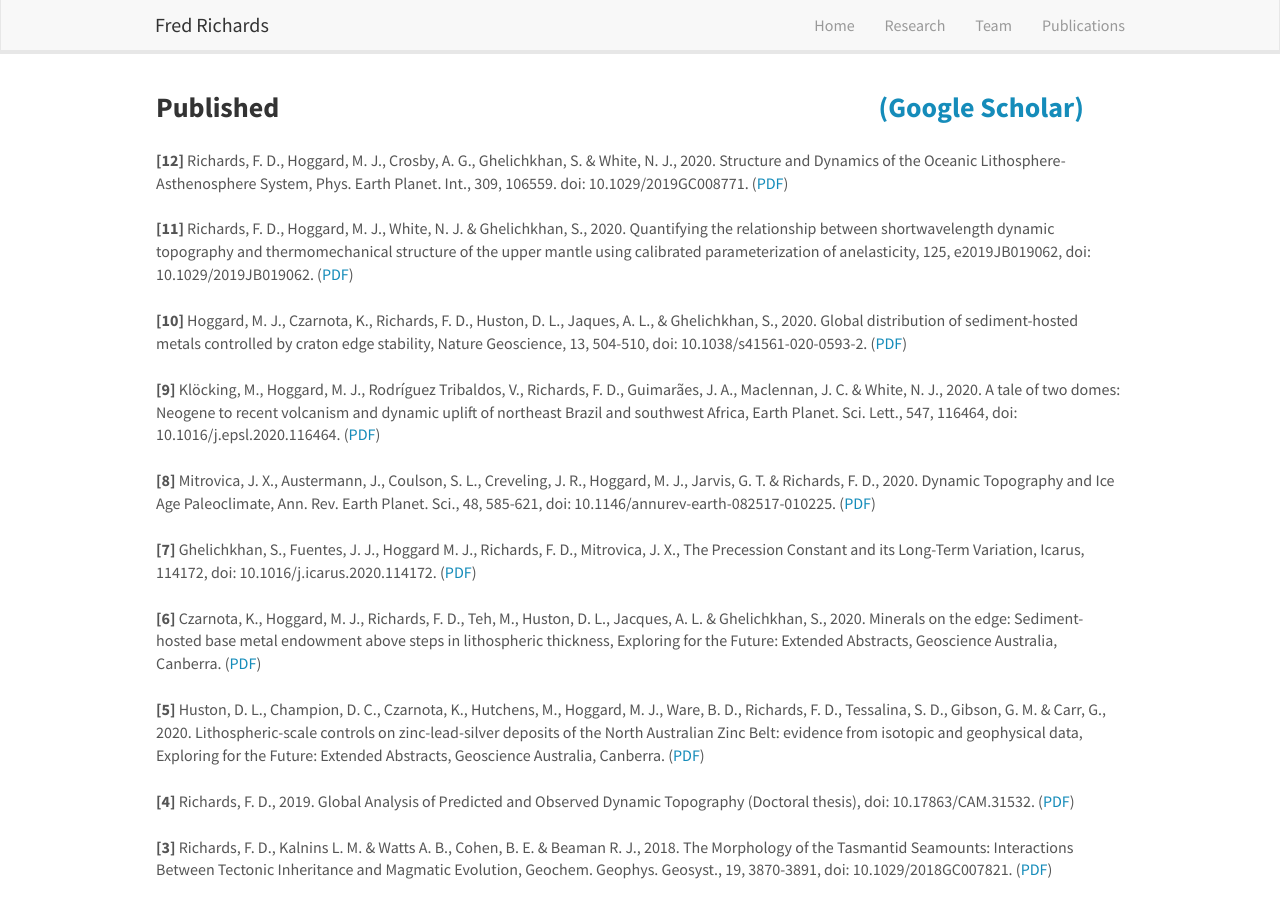
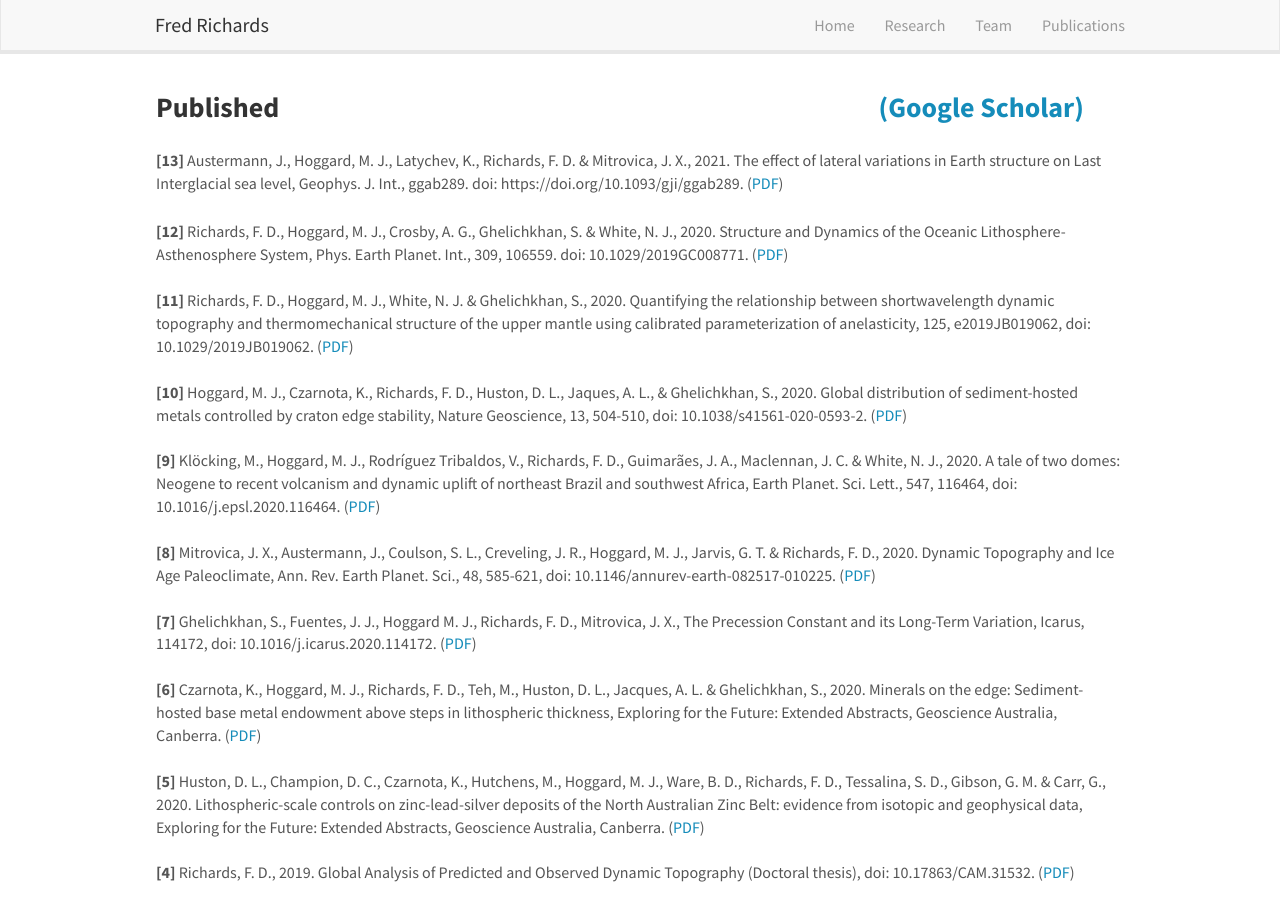
Before and after one commit to freddrichards/freddrichards.github.io, a Jekyll site: the page built from _pages/publications.md, in a window 1280 px wide and 900 px high. Built offline with Jekyll 4.4.1, drawn with Linux system fonts in a browser that asks for light colours; nearby versions of some CDN libraries.

Commit message:
update Aug30

```diff
--- a/_pages/publications.md
+++ b/_pages/publications.md
@@ -6,7 +6,11 @@ sitemap: false
 permalink: /publications/
 ---
 
-<h3 style="font-weight: bold">Published	&emsp;&emsp;&emsp;&emsp;&emsp;&emsp;&emsp;&emsp;&emsp;&emsp;&emsp;&emsp;&emsp;&emsp;&emsp;&emsp;&emsp;&emsp;&emsp;&emsp;&emsp; [(Google Scholar)](https://scholar.google.co.uk/citations?user=G_jCE90AAAAJ&hl=en)</h3>
+<h3 style="font-weight: bold">Published	&emsp;&emsp;&emsp;&emsp;&emsp;&emsp;&emsp;&emsp;&emsp;&emsp;&emsp;&emsp;&emsp;&emsp;&emsp;&emsp;&emsp;&emsp;&emsp;&emsp;&emsp; [(Google Scholar)](https://scholar.google.co.uk/citations?user=IpZA1mcAAAAJ&hl=en&oi=sra)</h3>
+
+<p style="padding-top:15px">
+**[13]** Austermann, J., Hoggard, M. J., Latychev, K., Richards, F. D. & Mitrovica, J. X., 2021. The effect of lateral variations in Earth structure on Last Interglacial sea level, Geophys. J. Int., ggab289. doi:  https://doi.org/10.1093/gji/ggab289. ([PDF](/documents/papers/austermann_etal_2021_gji.pdf))
+</p>
 
 <p style="padding-top:15px">
 **[12]** Richards, F. D., Hoggard, M. J., Crosby, A. G., Ghelichkhan, S. & White, N. J., 2020. Structure and Dynamics of the Oceanic Lithosphere-Asthenosphere System, Phys. Earth Planet. Int., 309, 106559. doi: 10.1029/2019GC008771. ([PDF](/documents/papers/richards_etal_2020_pepi_compressed.pdf))
```
Also changed, not shown: _pages/home.md (+1 -1 lines), 1 other file.
